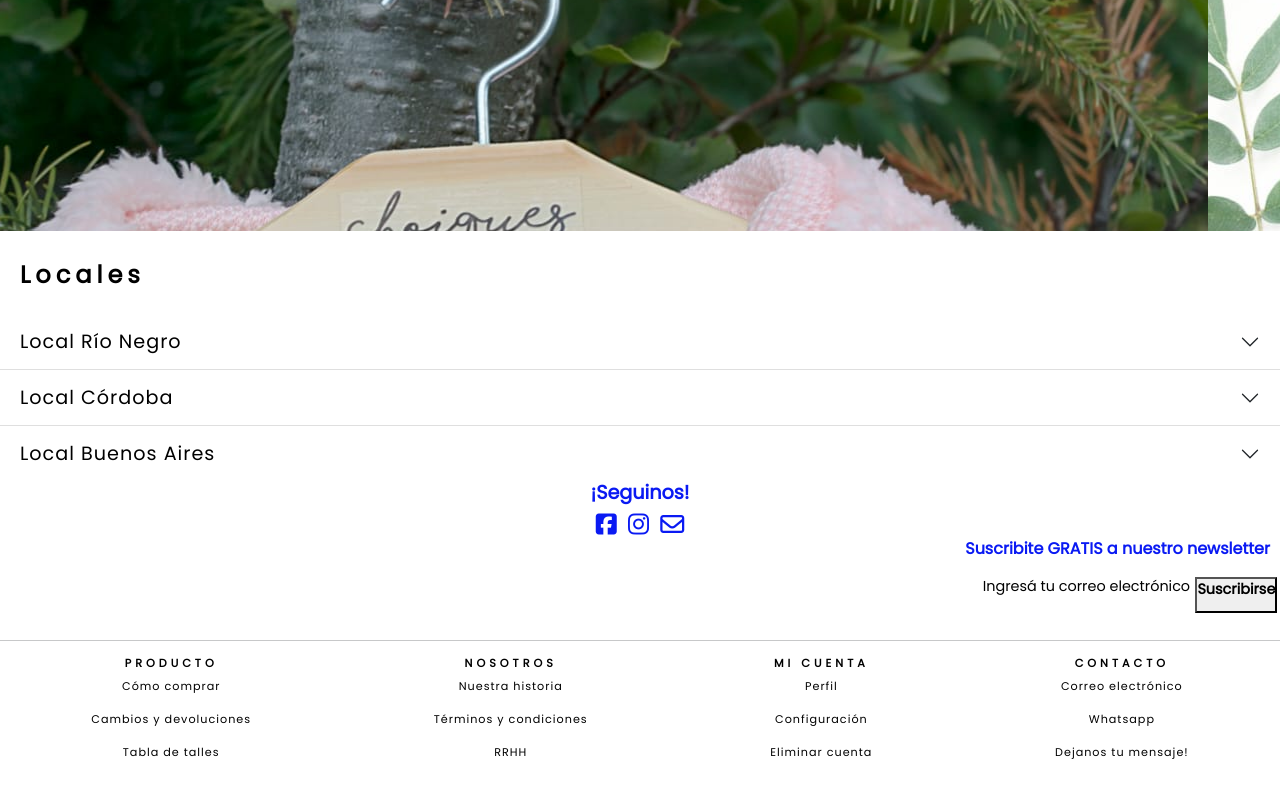
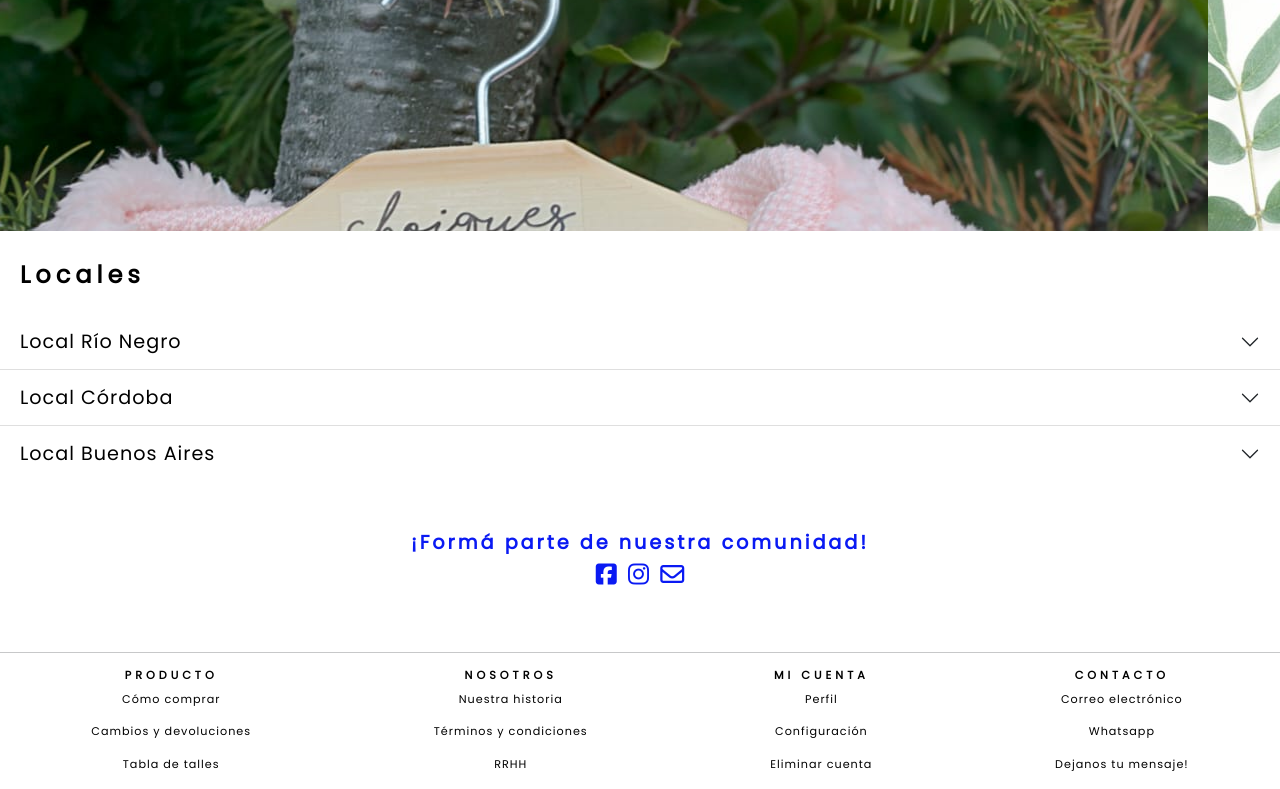
Before and after one commit to magdalenamarchesotti/bruto-indumentaria, a website: page index.html in a window 1280 px wide. Shown: the part 1941-2730 px from the top of the page. Drawn offline with nearby package versions, Linux system fonts and the light colour scheme.

Commit message:
cambios varios

```diff
--- a/index.html
+++ b/index.html
@@ -109,7 +109,7 @@
 
     <!--Inicio cuarta sección-->
     <section class="photo-grid-container">
-        <h3 class="productos-elegidos">Best Sellers</h3>
+<h3 class="productos-elegidos">Best Sellers</h3>
         <div id="carouselExampleControls" class="carousel slide" data-bs-ride="carousel">
             <div class="carousel-inner">
               <div class="carousel-item active">
@@ -173,7 +173,7 @@
 
     <!--Inicio footer-->
     <footer>
-        <h3 class="seguinos">¡Seguinos!</h3>
+        <h3 class="seguinos">¡Formá parte de nuestra comunidad!</h3>
         <section class="footer-container">
         <div class="footer">
                 <div class="iconos-rrss">
@@ -190,17 +190,6 @@
                     <a href="https://www.gmail.com" target="_blank">
                       <i class="far fa-envelope"></i>
                     </a>
-                </div>
-            </div>
-        </section>
-        <h3 class="newsletter-titulo">Suscribite GRATIS a nuestro newsletter</h3>
-        <section class="newsletter-container">
-            <div class="newsletter-menu">
-                <div>
-                    <p class="ingresar-correo">Ingresá tu correo electrónico</p>
-                </div>
-                <div>
-                    <button class="suscribirse">Suscribirse</button>
                 </div>
             </div>
         </section>
--- a/scss/componentes/_footer.scss
+++ b/scss/componentes/_footer.scss
@@ -10,6 +10,8 @@
     text-decoration: none;
     font-weight: bold;
     text-align: center;
+    letter-spacing: 3px;
+    margin-top: 50px;
 }
 
 .footer-container {
@@ -23,6 +25,7 @@
         i {
             color: nth($colores-proyecto, 4);
             font-size: 24px;
+            margin-bottom: 50px;
             &:hover {
                 transform: scale(1.5);
             }
@@ -30,51 +33,6 @@
     }
 }
     }
-}
-
-.newsletter-titulo {
-    color: nth($colores-proyecto, 4);
-    font-size: nth($fuentes-proyecto, 2);
-    text-align: right;
-    font-family: 'Poppins', sans-serif;
-    text-decoration: none;
-    font-weight: bold;
-    margin-right: 10px;
-    padding-bottom: 10px;
-}
-
-.newsletter-container {
-    flex-direction: row;
-    @include parametro-flex(flex, flex-end);
-    align-items: flex-end;
-
-
-    .newsletter-menu {
-    @include parametro-flex-completo(300px, flex, space-around);
-
-    div {
-        .ingresar-correo {
-            color:nth($colores-proyecto, 1);
-            font-size: nth($fuentes-proyecto, 1);
-            font-family: 'Poppins', sans-serif;
-            text-decoration: none;
-            padding-bottom: 10px;
-            text-align: right;
-        }
-    }
-
-    div {
-        .suscribirse {
-            color:nth($colores-proyecto, 1);
-            font-size: nth($fuentes-proyecto, 1);
-            font-family: 'Poppins', sans-serif;
-            text-decoration: none;
-            padding-bottom: 10px;
-            font-weight: bold;
-            text-align: right;
-        }
-    }
-}
 }
 
 .footer-container-2 {
```
Also changed, not shown: tienda.html (+1 -12 lines), css/style.css, 1 other file.
